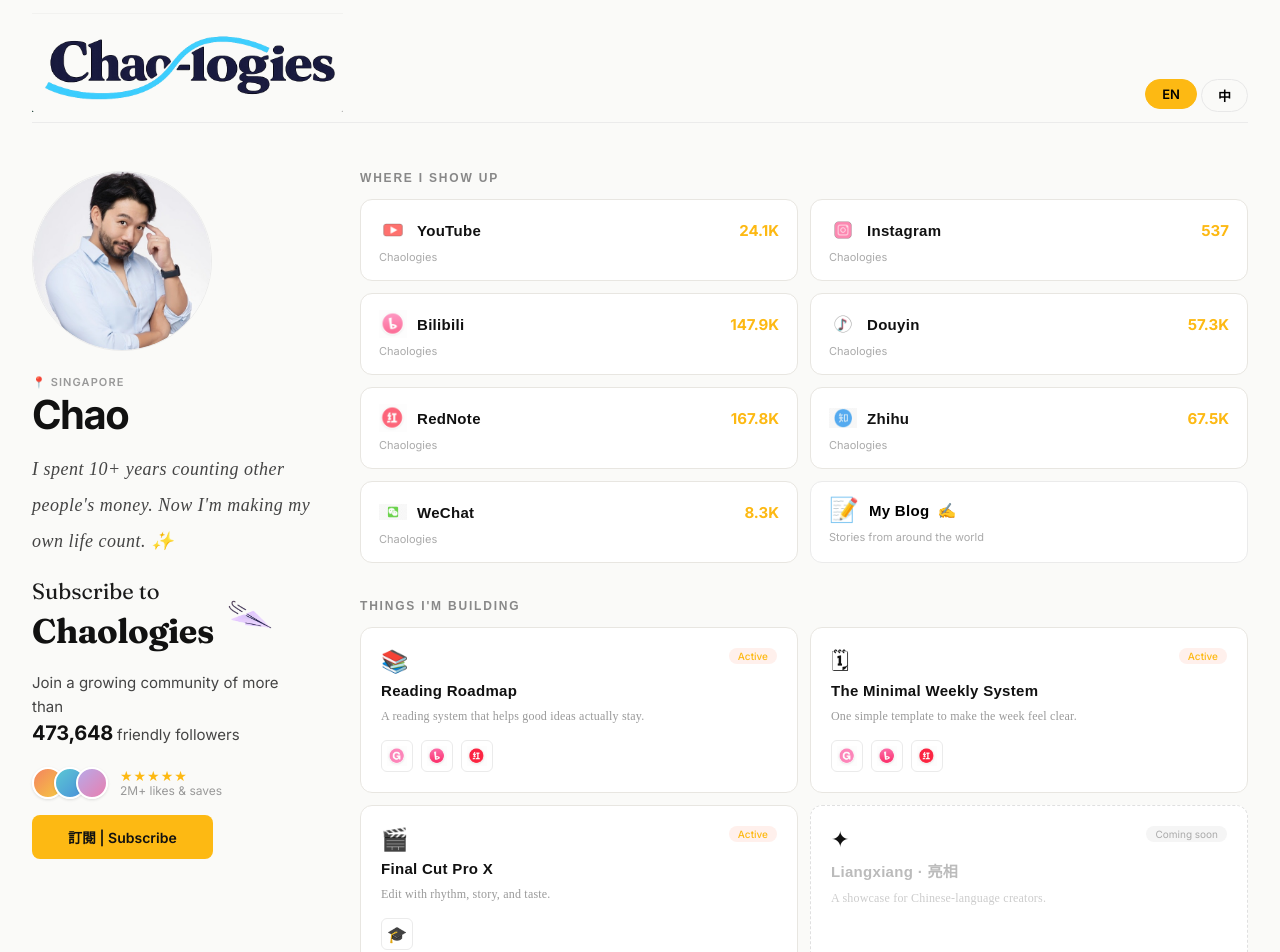
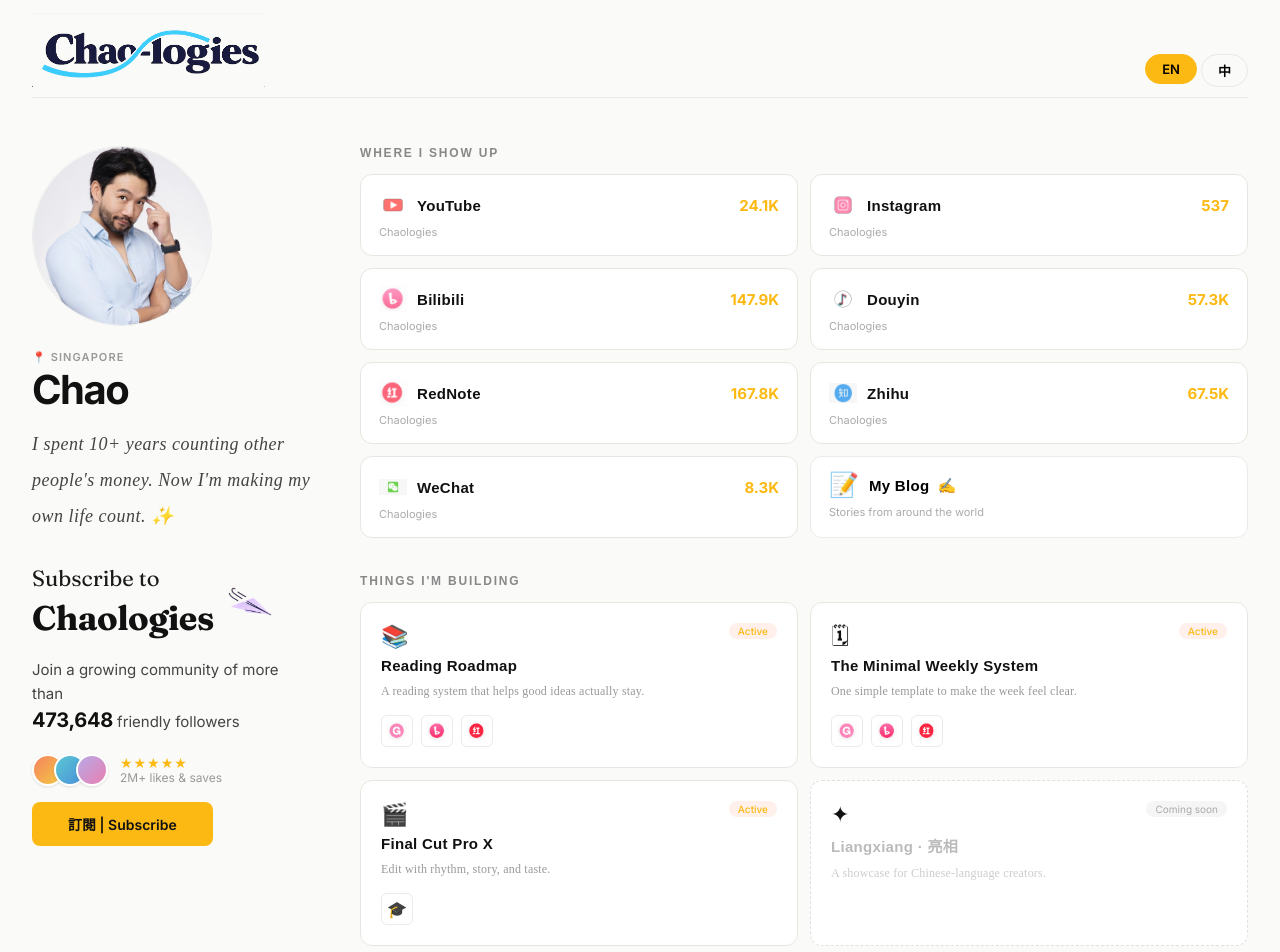
Before and after one commit to chaojwang/chaologies-page, a React (Vite) app: page / in a window 1280 px wide. Shown: the top 952 px of the page. Built offline with nearby package versions, Linux system fonts and the light colour scheme; no server answers; the database is empty; a web font is replaced by a local one.

Commit message:
Shrink nav logo to 75px and add top spacing to subscribe block
Co-Authored-By: Claude Opus 4.8 <noreply@anthropic.com>

```diff
--- a/src/index.css
+++ b/src/index.css
@@ -72,7 +72,7 @@ img {
 }
 
 .logo-img {
-  height: 100px;
+  height: 75px;
   width: auto;
   display: block;
   flex-shrink: 0;
@@ -221,6 +221,7 @@ img {
 
 /* Newsletter Form — Custom styled */
 .newsletter-container {
+  margin-top: 32px;
   margin-bottom: 24px;
   margin-left: 0;
   margin-right: 0;
```
